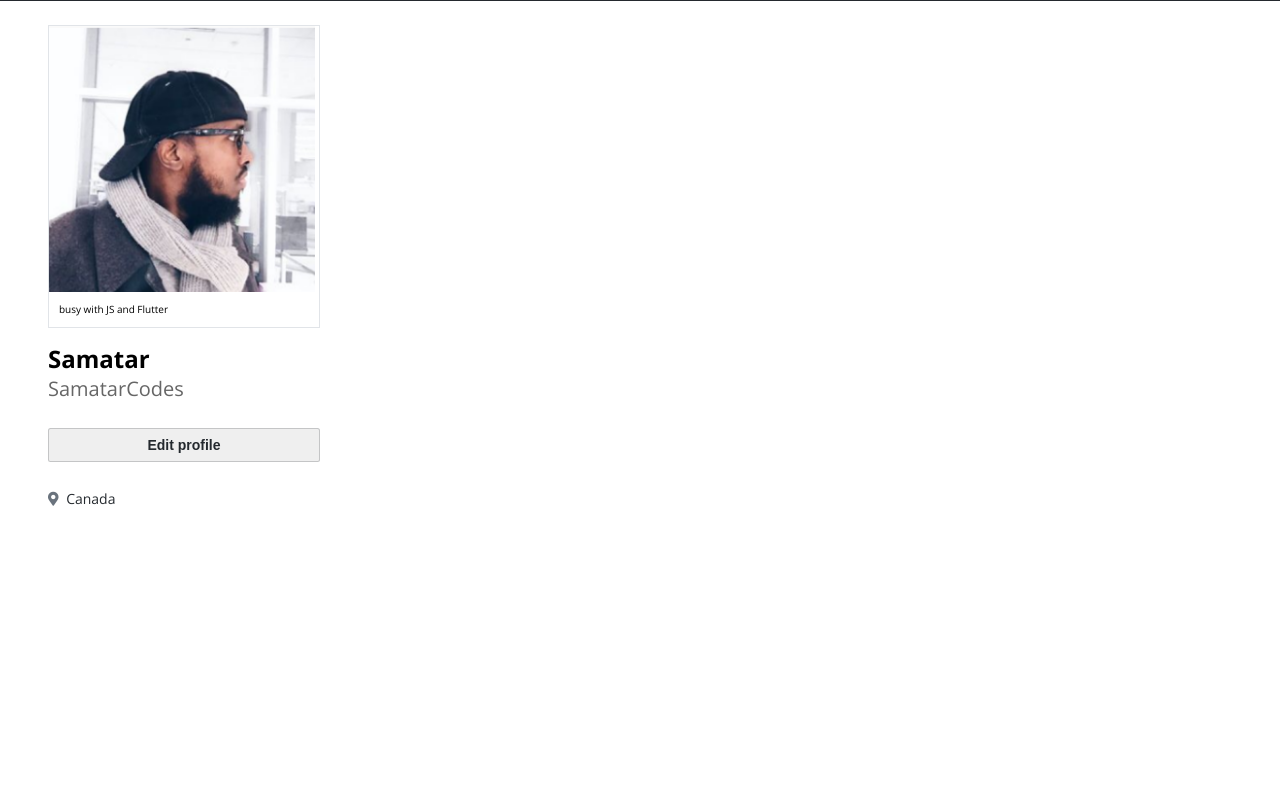
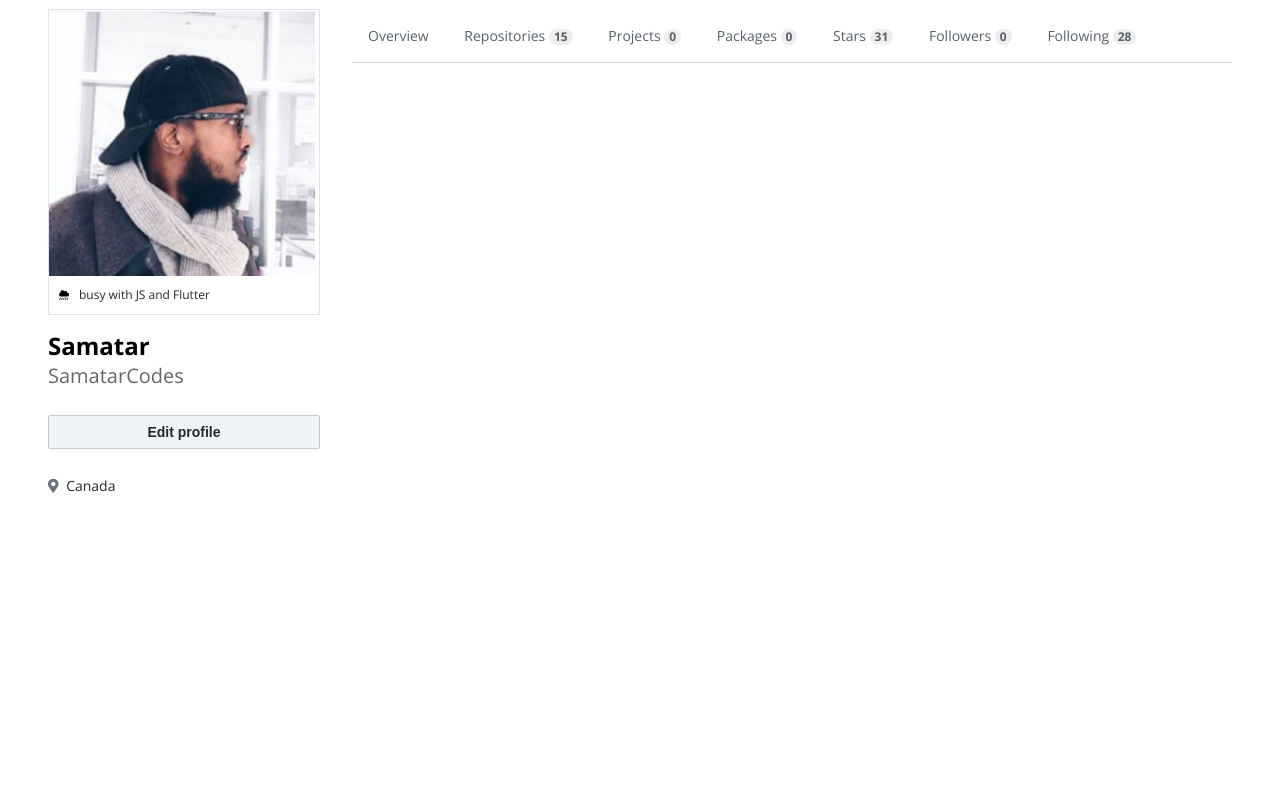
Before and after one commit to SamatarCodes/github, a website: page index.html in a window 1280 px wide. Shown: the part 63-848 px from the top of the page. Drawn offline with nearby package versions, Linux system fonts and the light colour scheme.

Commit message:
fixed navbar dropdown issue

```diff
--- a/app.js
+++ b/app.js
@@ -8,3 +8,7 @@ input.addEventListener('change', (e) => {
     header.classList.remove('addToHeader');
   }
 });
+
+// input.addEventListener('change', (e) => {
+//   e.target.classList.toggle('addToHeader');
+// });
--- a/index.html
+++ b/index.html
@@ -30,6 +30,7 @@
         </div>
 
         <!-- input field  2-->
+
         <div class="header__input">
           <input
             type="text"
@@ -92,7 +93,8 @@
             alt="profile-image"
           />
           <div class="profile__user-status">
-            <p>busy with JS and Flutter</p>
+            <i class="fas fa-cloud-showers-heavy"></i>
+            <p class="profile--description">busy with JS and Flutter</p>
           </div>
         </div>
         <!-- END PROFILE IMAGE SECTION -->
@@ -117,7 +119,35 @@
       </div>
 
       <!-- RIGHT SECTION -->
-      <div class="right-section"></div>
+      <div class="right-section">
+        <nav class="underline-nav">
+          <a class="underline-nav--item" href="#">Overview</a>
+          <a class="underline-nav--item repository" href="#">
+            <span class="repository__title">Repositories</span>
+            <span class="repository--counter">15</span>
+          </a>
+          <a class="underline-nav--item" href="#">
+            <span class="repository__title">Projects</span>
+            <span class="repository--counter">0</span>
+          </a>
+          <a class="underline-nav--item" href="#">
+            <span class="repository__title">Packages</span>
+            <span class="repository--counter">0</span>
+          </a>
+          <a class="underline-nav--item" href="#">
+            <span class="repository__title">Stars</span>
+            <span class="repository--counter">31</span>
+          </a>
+          <a class="underline-nav--item" href="#">
+            <span class="repository__title">Followers</span>
+            <span class="repository--counter">0</span>
+          </a>
+          <a class="underline-nav--item" href="#">
+            <span class="repository__title">Following</span>
+            <span class="repository--counter">28</span>
+          </a>
+        </nav>
+      </div>
     </section>
 
     <script src="/app.js"></script>
--- a/sass/1-abstracts/_variables.sass
+++ b/sass/1-abstracts/_variables.sass
@@ -3,3 +3,4 @@ $text-grey-color: rgba(255, 255, 255, 0.7)
 $text-primary-5: #3F4448
 $text-placeholder-color: #8C8F92
 $border-color: hsla(0,0%,100%,.15)
+$text-gray-dark : #24292e
--- a/sass/2-base/_animations.sass
+++ b/sass/2-base/_animations.sass
@@ -0,0 +1,5 @@
+// right-section -navbar animation
+.underline-nav--item
+
+    &:hover
+        transition: .2s ease-in-out
--- a/sass/3-components/_edit-button.sass
+++ b/sass/3-components/_edit-button.sass
@@ -1,4 +1,5 @@
 .edit-area__button
+    background-color: rgb(239, 243, 246)
     padding: .6rem 1.2rem
     margin-top: .8rem
     margin-bottom: 1.6rem
--- a/sass/3-components/_navbar.sass
+++ b/sass/3-components/_navbar.sass
@@ -1,7 +1,7 @@
 .header
     background: $color-primary
     margin: 0
-    height: 8vh
+    min-height: 6vh
     display: flex
     align-items: center
 
@@ -13,7 +13,6 @@
     display: flex
     align-items: center
     justify-content: space-between
-    padding-left: 1.6rem
 
     .nav-toggle
         display: none
@@ -123,10 +122,13 @@
 
 @media screen and (max-width: 1011px)
     .addToHeader
-        min-height: 42vh
+        min-height: 45vh
+        display: flex
+        align-items: start
+        padding-top: .7rem
 
     .header
-        // min-height: 42vh
+        margin: 0
         position: relative
 
         .navbar
@@ -143,7 +145,7 @@
                 &:checked ~ .menu,
                 &:checked ~ .header__input
                     display: block
-                    height: 35vh
+                    min-height: 33vh
 
             .hamburger
                 color: #fff
@@ -154,7 +156,8 @@
             .header__input
                 display: none
                 position: absolute
-                top: 5rem
+                padding-top: 1rem
+                top: 4rem
                 width: 100%
                 left: 0
                 background: $color-primary
@@ -199,3 +202,6 @@
 
                 .profile-image
                     display: none
+
+                .menu-right__li
+                    margin: 0
--- /dev/null
+++ b/sass/3-components/_right-navbar.sass
@@ -0,0 +1,27 @@
+.underline-nav
+    border-bottom: .1rem solid #d1d5da
+    font-size: 1.4rem
+    padding: 1.6rem .8rem
+
+    .underline-nav--item
+        color: rgb(88, 96, 105)
+        padding: 1.6rem .8rem
+        margin-right: 1.6rem
+        font-size: 1.4rem
+        border: none
+
+        &:hover
+            // color: #24292e
+            text-decoration: none
+            border-bottom: .2rem solid #d1d5da
+
+    // repository
+    .repository--counter
+        display: inline-block
+        background-color: rgba(27,31,35,.08)
+        border-radius: 2rem
+        padding: .2rem .5rem
+        font-size: 1.2rem
+        font-weight: 600
+        line-height: 1
+        color: #586069
--- a/sass/4-layout/_main-section.sass
+++ b/sass/4-layout/_main-section.sass
@@ -2,6 +2,5 @@
     max-width: 800rem
     width: 95vw
     height: 92vh
-    // outline: 1px solid red
-    // background: lightblue
     margin: 2.4rem auto
+    display: flex
--- /dev/null
+++ b/sass/4-layout/_right-section.sass
@@ -0,0 +1,3 @@
+.right-section
+    flex: 1
+    padding: 0 1.6rem
--- a/sass/4-layout/_sidebar.sass
+++ b/sass/4-layout/_sidebar.sass
@@ -1,3 +1,4 @@
+
 .left-section
     width: 25%
         // outline: 1px solid green
@@ -14,6 +15,12 @@
             display: flex
             padding: 1rem
             align-items: center
+
+            // user status description
+            .profile--description
+                font-size: 1.2rem
+                margin-left: 1rem
+                color: $text-gray-dark
 
     // PROFILE NAME SECTION
 
--- a/sass/main.sass
+++ b/sass/main.sass
@@ -15,9 +15,11 @@
 @import '3-components/_navbar'
 @import '3-components/_edit-button'
 @import '3-components/_sidebar_location'
+@import '3-components/_right-navbar'
 // 4 - LAYOUT
 @import '4-layout/_main-section'
 @import '4-layout/_sidebar'
+@import '4-layout/_right-section'
 
 // 5 - PAGES
 @import '5-pages/_home'
```
Also changed, not shown: css/styles.css.
